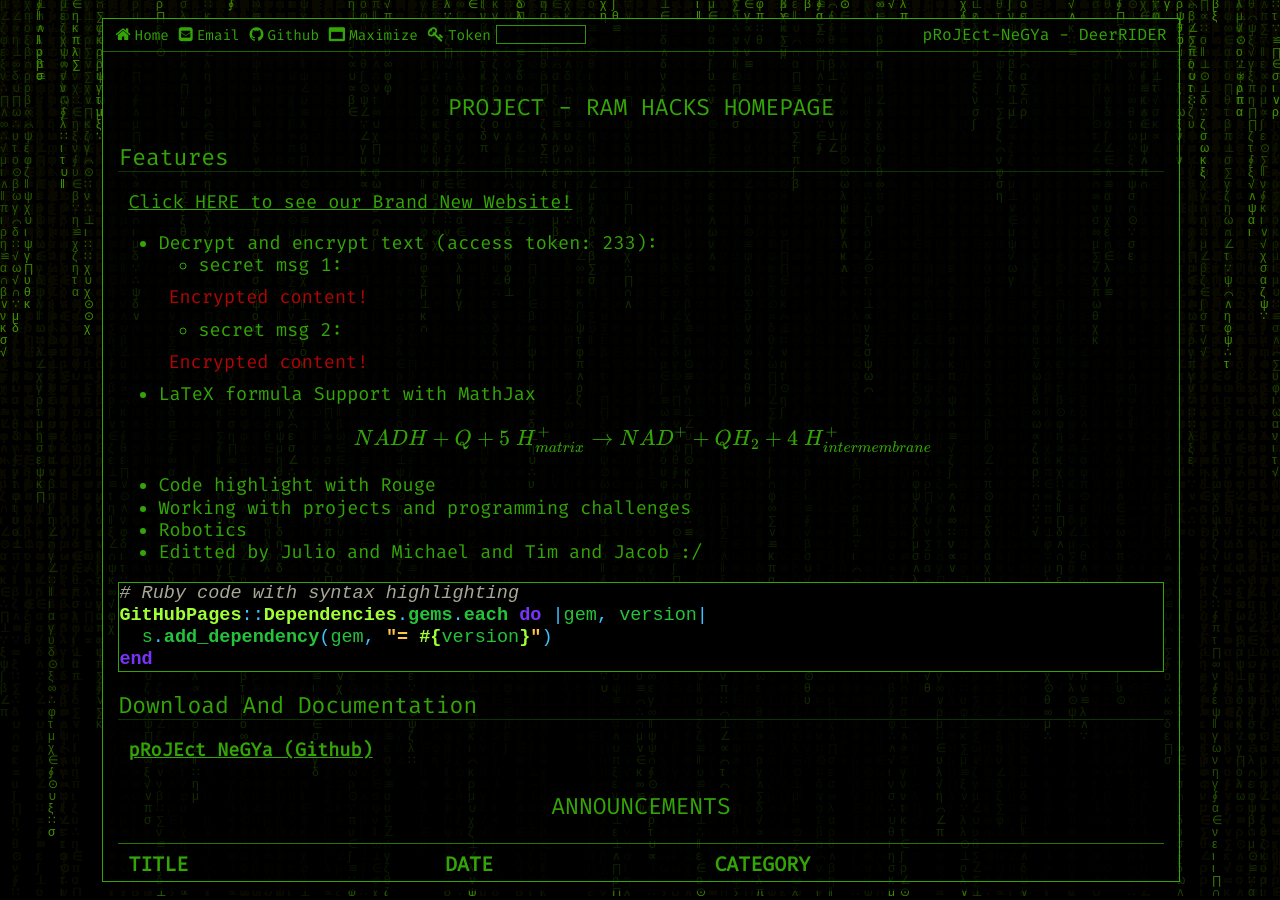
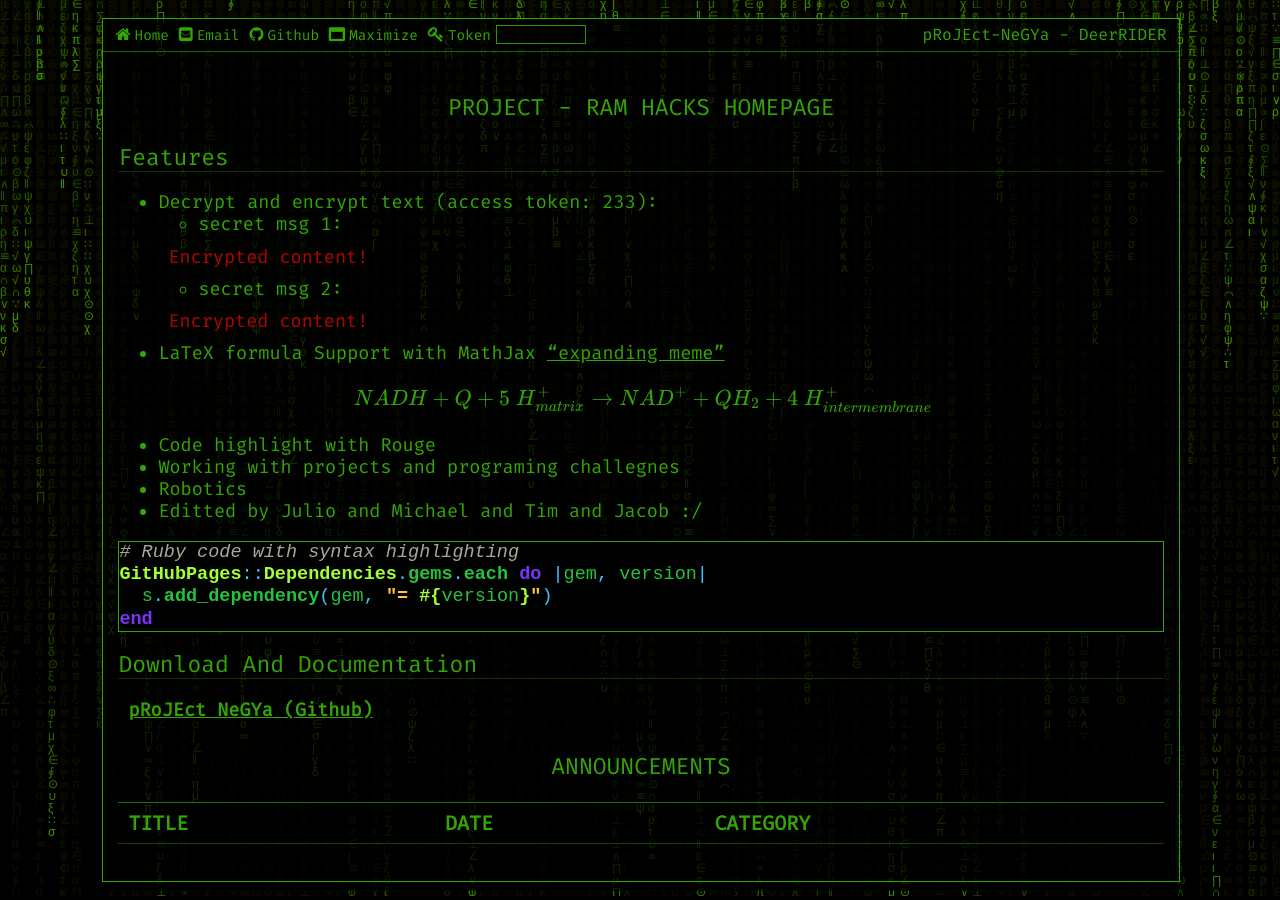
Before and after one commit to ramhacks/ramhacks.github.io, a Jekyll site: the page built from pages/index.md, in a window 1280 px wide. Built offline with Jekyll 4.4.1, drawn with Linux system fonts in a browser that asks for light colours; formulas are drawn with MathJax 3.

Commit message:
Update index.md

```diff
--- a/pages/index.md
+++ b/pages/index.md
@@ -15,21 +15,21 @@ permalink: /
 
 ##  Features
 
-<a href="https://rhodyra.ms">Click HERE to see our Brand New Website!</a>
-
 * Decrypt and encrypt text (access token: 233):
   * secret msg 1:
   <p class="encrypted" id="/MZAf/PKx9jpw8/Jnp7XQQFki2ibGnArZP46W+keVThXquhWwFROEFnbY8eC57Tw==">Encrypted content!</p>
   * secret msg 2:
   <p class="encrypted" id="G7D+0370pNmixIP1j7teCg1jtm9XCdOWYFH61lcM0LYWlT0hB3rS9raIs=">Encrypted content!</p>
 * LaTeX formula Support with MathJax
+<a href = "https://drive.google.com/file/d/1tmve0uCf0T2ayfg01IcHxJUOEBNJpo_b/view?usp=sharing)"> "expanding meme" </a>
+
 
 $$
 NADH+Q+5\;H_{matrix}^{+}\rightarrow NAD^{+}+QH_{2}+4\;H_{intermembrane}^{+}\!
 $$
 
 * Code highlight with Rouge
-* Working with projects and programming challenges
+* Working with projects and programing challegnes
 * Robotics
 * Editted by Julio and Michael and Tim and Jacob  :/
 
```
